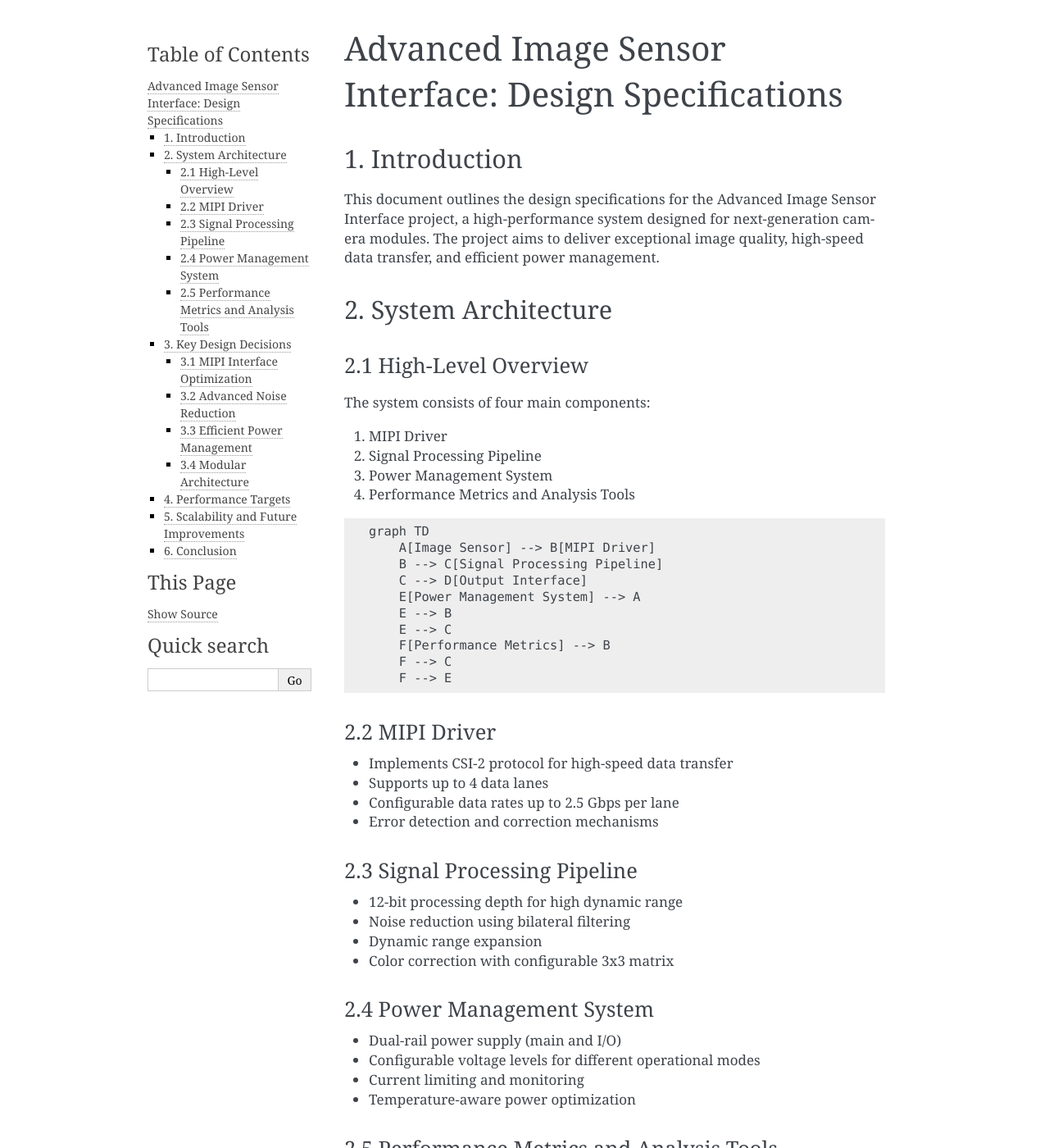
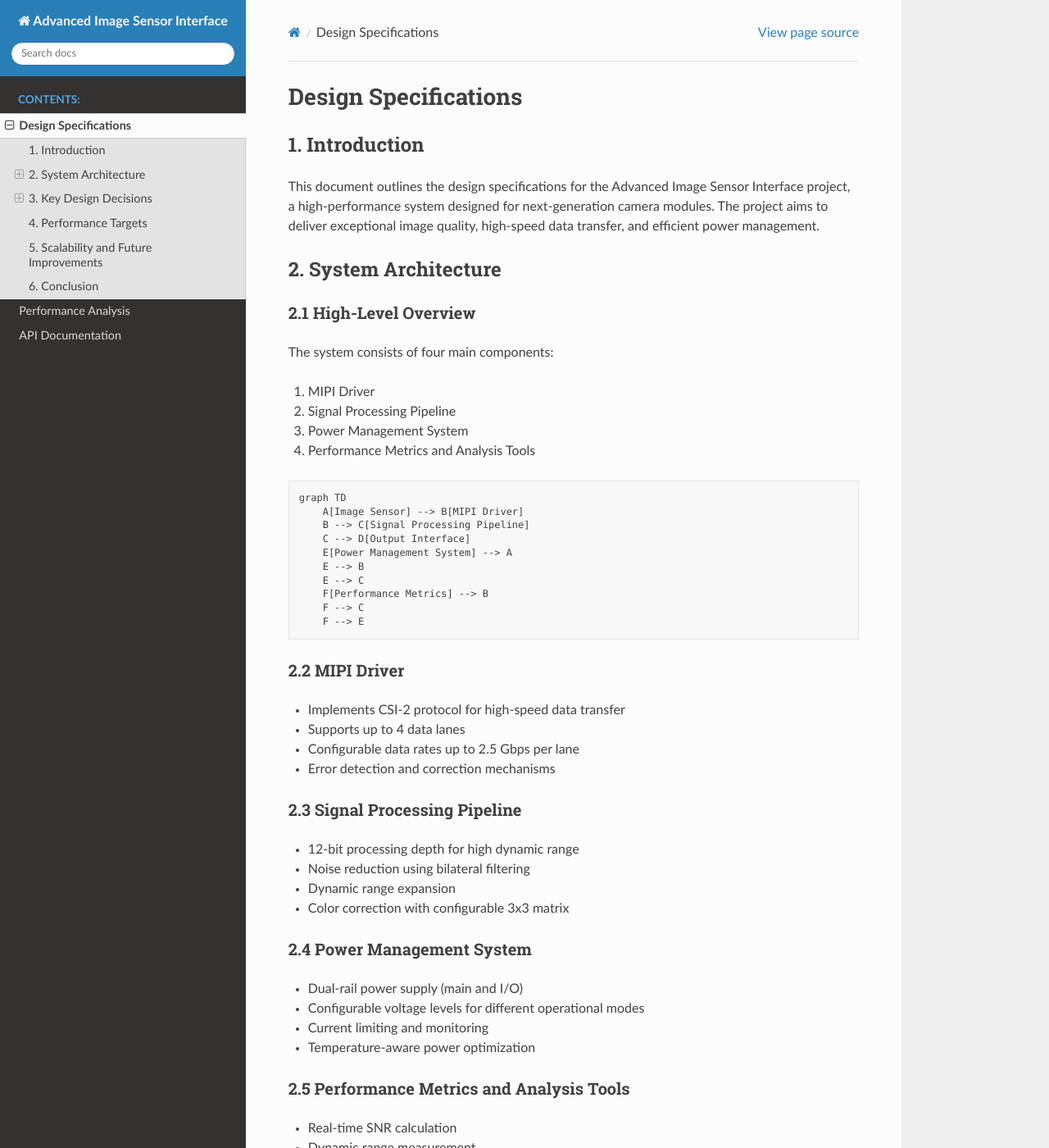
Before and after one commit to muditbhargava66/Advanced-Image-Sensor-Interface, a Sphinx documentation site: the page built from docs/design_specs.md, in a window 1280 px wide and 1400 px high. Shown: the whole window at 82% size. Built offline with Sphinx 7.4.7 and the Read the Docs theme 2.0.0, drawn with Linux system fonts in a browser that asks for light colours; some of the changed text lies outside the part shown.

Commit message:
Update requirements.txt for Sphinx and extensions

```diff
--- a/docs/api_documentation.md
+++ b/docs/api_documentation.md
@@ -1,4 +1,4 @@
-# Advanced Image Sensor Interface: API Documentation
+# API Documentation
 
 ## 1. Introduction
 
--- a/docs/conf.py
+++ b/docs/conf.py
@@ -6,14 +6,9 @@
 
 # -- Path setup --------------------------------------------------------------
 
-# If extensions (or modules to document with autodoc) are in another directory,
-# add these directories to sys.path here. If the directory is relative to the
-# documentation root, use os.path.abspath to make it absolute, like shown here.
-#
 import os
 import sys
 sys.path.insert(0, os.path.abspath('../src'))
-
 
 # -- Project information -----------------------------------------------------
 
@@ -24,12 +19,9 @@
 # The full version, including alpha/beta/rc tags
 release = 'v1.0.0'
 
-
 # -- General configuration ---------------------------------------------------
 
-# Add any Sphinx extension module names here, as strings. They can be
-# extensions coming with Sphinx (named 'sphinx.ext.*') or your custom
-# ones.
+# Add any Sphinx extension module names here, as strings.
 extensions = [
     'sphinx.ext.autodoc',
     'sphinx.ext.napoleon',
@@ -43,16 +35,16 @@
 
 # List of patterns, relative to source directory, that match files and
 # directories to ignore when looking for source files.
-# This pattern also affects html_static_path and html_extra_path.
 exclude_patterns = []
 
+# The master toctree document.
+master_doc = 'index'
 
 # -- Options for HTML output -------------------------------------------------
 
 # The theme to use for HTML and HTML Help pages.  See the documentation for
 # a list of builtin themes.
-#
-html_theme = 'alabaster'
+html_theme = "sphinx_rtd_theme"
 
 # Add any paths that contain custom static files (such as style sheets) here,
 # relative to this directory. They are copied after the builtin static files,
--- a/docs/design_specs.md
+++ b/docs/design_specs.md
@@ -1,4 +1,4 @@
-# Advanced Image Sensor Interface: Design Specifications
+# Design Specifications
 
 ## 1. Introduction
 
--- a/docs/performance_analysis.md
+++ b/docs/performance_analysis.md
@@ -1,4 +1,4 @@
-# Advanced Image Sensor Interface: Performance Analysis
+# Performance Analysis
 
 ## 1. Introduction
 
--- a/docs/requirements.txt
+++ b/docs/requirements.txt
@@ -1,4 +1,4 @@
 sphinx>=5.0
-sphinxcontrib-applehelp
 sphinx_rtd_theme
 myst-parser
+sphinxcontrib-applehelp
```
